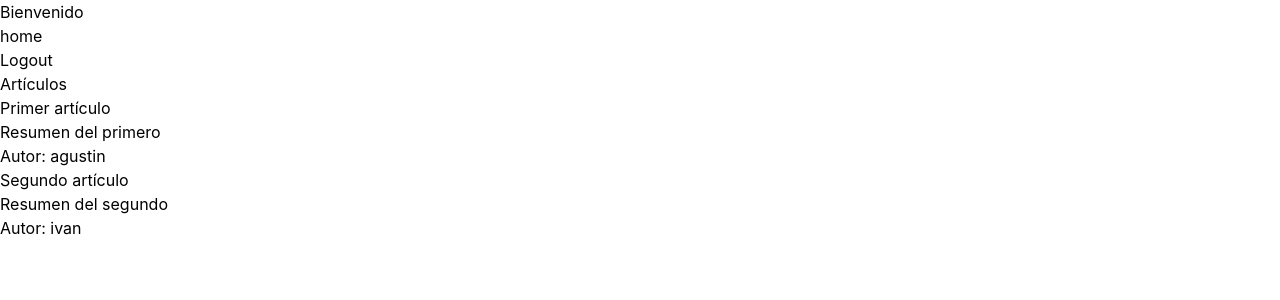
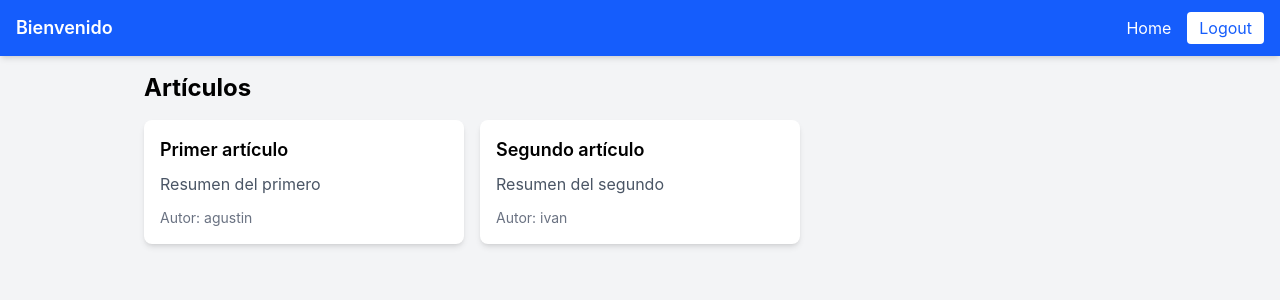
Before and after one commit to giiovannie/trabajo-practico-integrador-2, a React app in the folder frontend/: page /register in a window 1280 px wide. Shown: the top 300 px of the page. Built offline with nearby package versions, Linux system fonts and the light colour scheme; no server answers; the HTML template or start-up script is replaced by a standard one.

Commit message:
styles: se agregaron estilos a las tres paginas 'login, home, register' con tailwind

```diff
--- a/frontend/src/App.jsx
+++ b/frontend/src/App.jsx
@@ -6,8 +6,8 @@ import { HomePage } from "./pages/HomePage.jsx"
 export const App = ()=>{
   return (
     <BrowserRouter>
-      {/* <LoginPage />
-      <RegisterPage/> */}
+     {/* <LoginPage /> */}
+      {/* <RegisterPage/> */}
       <HomePage />
     </BrowserRouter>
   )
--- a/frontend/src/components/NavBar.jsx
+++ b/frontend/src/components/NavBar.jsx
@@ -1,15 +1,24 @@
-import { Link } from "react-router"
+import { Link } from "react-router";
 
-export const NavBar = () =>{
-    return(
-        <>
-            <h2>Bienvenido</h2>
-            <nav>
-                <ul>
-                    <li><Link to="/home">home</Link></li>
-                    <li><button type="button">Logout</button></li>
-                </ul>
-            </nav>
-        </>
-    )
-}
+export const Navbar = () => {
+  return (
+    <nav className="bg-blue-600 text-white px-4 py-3 flex items-center justify-between">
+      <h2 className="text-lg font-semibold">Bienvenido</h2>
+      <ul className="flex items-center gap-4">
+        <li>
+          <Link to="/home" className="hover:underline">
+            Home
+          </Link>
+        </li>
+        <li>
+          <button
+            type="button"
+            className="bg-white text-blue-600 rounded px-3 py-1 hover:bg-gray-100"
+          >
+            Logout
+          </button>
+        </li>
+      </ul>
+    </nav>
+  );
+};
--- a/frontend/src/pages/HomePage.jsx
+++ b/frontend/src/pages/HomePage.jsx
@@ -1,38 +1,63 @@
-import { NavBar } from "../components/NavBar";
+import { Navbar } from "../components/NavBar";
 import { useFetch } from "../hooks/useFetch";
 
 export const HomePage = () => {
-  const { data, isLoading, error } = useFetch("http://localhost:3000/api/articles");
+  const { data, isLoading, error } = useFetch(
+    "http://localhost:3000/api/articles",
+  );
 
   //simulacion
   const articles = [
-    { id: 1, title: "Primer artículo", excerpt: "Resumen del primero", author: "agustin" },
-    { id: 2, title: "Segundo artículo", excerpt: "Resumen del segundo", author: "ivan" },
+    {
+      id: 1,
+      title: "Primer artículo",
+      excerpt: "Resumen del primero",
+      author: "agustin",
+    },
+    {
+      id: 2,
+      title: "Segundo artículo",
+      excerpt: "Resumen del segundo",
+      author: "ivan",
+    },
   ];
 
   // if (isLoading) return <p>Cargando artículos...</p>;
   // if (error) return <p>{error}</p>;
-  if (articles.length === 0) return <p>No hay artículos publicados</p>;
-
+  // NUEVO: el mensaje de lista vacía también lleva estilo (centrado, gris, con margen arriba).
+  if (articles.length === 0) {
     return (
-    <>
-        <header>
-            <NavBar />
+      <p className="text-center text-gray-500 mt-10">
+        No hay artículos publicados
+      </p>
+    );
+  }
+  return (
+    <div className="min-h-screen bg-gray-100">
+      <header className="shadow-md">
+        <Navbar />
       </header>
-        <main>
-            <h1>Artículos</h1>
-        {/* map recorre el array y dibuja un bloque por cada artículo.
-            "article" es el elemento de cada vuelta.
-            key={article.id}: React usa el id para distinguir cada elemento de la lista.
-            La consigna pide el id y no el índice, porque el índice cambia si la lista se reordena. */}
+      <main className="max-w-5xl mx-auto p-4">
+        <h1 className="text-2xl font-bold mb-4">Artículos</h1>
+        {articles.length === 0 ? (
+          <p className="text-center text-gray-500 mt-10">
+            No hay artículos publicados
+          </p>
+        ) : (
+          <div className="grid grid-cols-1 md:grid-cols-2 lg:grid-cols-3 gap-4">
             {articles.map((article) => (
-            <article key={article.id}>
-            <h2>{article.title}</h2>
-            <p>{article.excerpt}</p>
-            <p>Autor: {article.author}</p>
+              <article
+                key={article.id}
+                className="bg-white rounded-lg shadow-md p-4"
+              >
+                <h2 className="text-lg font-semibold mb-2">{article.title}</h2>
+                <p className="text-gray-600 mb-3">{article.excerpt}</p>
+                <p className="text-sm text-gray-500">Autor: {article.author}</p>
               </article>
             ))}
+          </div>
+        )}
       </main>
-    </>
+    </div>
   );
 };
--- a/frontend/src/pages/LoginPage.jsx
+++ b/frontend/src/pages/LoginPage.jsx
@@ -9,53 +9,58 @@ export const LoginPage = () => {
   //nota-> aca manejamos un unico error que nos puede devolver el backend a diferencia del register que puede devolver varios en un array
   const [error, setError] = useState(null); // -> puse null porque no hay errores como inicio
 
-  const {formState, handleInputChange} = useForm({
+  const { formState, handleInputChange } = useForm({
     username: "",
     password: "",
   });
 
-  const {username, password} = formState
+  const { username, password } = formState;
 
   const handleSubmit = (event) => {
     event.preventDefault();
     console.log(formState);
 
-    setLoading(true)
-    setError(null)
+    setLoading(true);
+    setError(null);
 
-    setTimeout(()=>{
-        setError("credenciales incorrectas")
-        setLoading(false)
-    },800)
-
+    setTimeout(() => {
+      setError("credenciales incorrectas");
+      setLoading(false);
+    }, 800);
   };
 
   return (
     <>
-      <h1>Inicio de sesion</h1>
-      <form onSubmit={handleSubmit}>
+      <div className="min-h-screen flex items-center justify-center bg-gray-100 px-4">
+        <div className="w-full max-w-sm bg-white p-6 rounded-lg shadow-md">
+          <h1 className="text-2xl font-bold text-center mb-4">Inicio de sesion</h1>
+          <form className="flex flex-col gap-3" onSubmit={handleSubmit}>
+            <label htmlFor="username" className="text-sm font-medium">Username</label>
             <input
+              id="username"
+              className="border-gray-300 rounded px-3 py-2 focus:outline-none focus:ring-2 focus:ring-blue-500"
               type="text"
               placeholder="UserName"
               name="username"
               value={username}
               onChange={handleInputChange}
             />
+            <label htmlFor="password" className="text-sm font-medium">Password</label>
             <input
+              id="password"
+              className="border border-gray-300 rounded px-3 py-2 focus:outline-none focus:ring-2 focus:ring-blue-500"
               type="password"
               name="password"
-          id=""
               value={password}
               placeholder="Contraseña"
               onChange={handleInputChange}
             />
-        {error && <p>{error}</p>}
-        <button type="submit">
-            {loading ? "cargando.." : "enviar"}
-        </button>
-
-        ¿No tenés cuenta? <Link to="/register">Registrate</Link>
+            {error && <p className="text-red-600">{error}</p>}
+            <button className="bg-blue-600 min-w rounded text-white"  type="submit">{loading ? "cargando.." : "enviar"}</button>
+            <p className="mt-4 text-sm text-center">¿No tenés cuenta? <Link to="/register" className="text-blue-600 hover:underline">Registrate</Link></p>
           </form>
+        </div>
+      </div>
     </>
   );
 };
```
Also changed, not shown: frontend/src/pages/RegisterPage.jsx (+112 -11 lines). Lines whose indentation alone changed are shown as unchanged.
